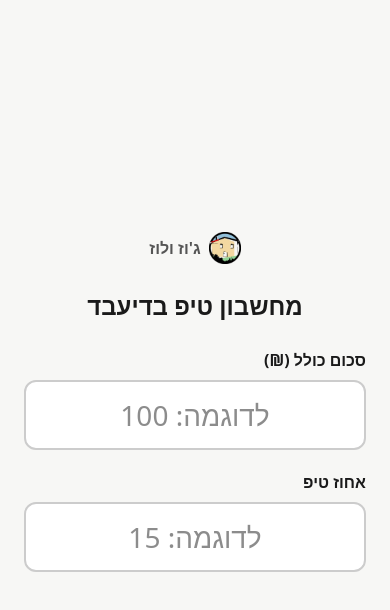
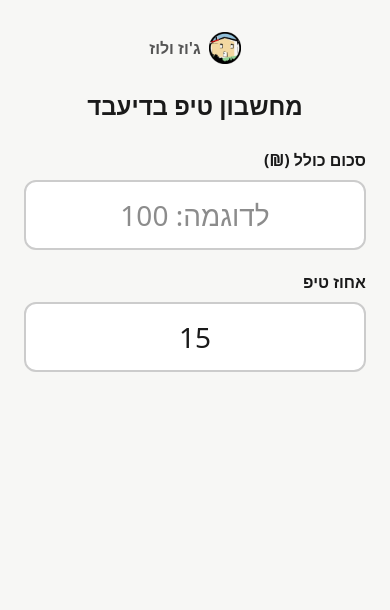
Before and after one commit to naorlevi87/KfarHirur, a React (Vite) app: page /tipCalc in a window 390 px wide. Shown: the top 610 px of the page. Built offline with nearby package versions, Linux system fonts and the light colour scheme; no server answers; a web font is replaced by a local one.

Commit message:
fix(tipCalc): default tip to 15%%, anchor layout to top for mobile keyboard

```diff
--- a/src/pages/tipCalc/TipCalcPage.css
+++ b/src/pages/tipCalc/TipCalcPage.css
@@ -24,9 +24,10 @@
   display: flex;
   flex-direction: column;
   align-items: center;
-  justify-content: center;
+  justify-content: flex-start;
   gap: 1.5rem;
   padding: 1.5rem;
+  padding-top: 2rem;
   background: #f7f7f5;
   color: #1a1a1a;
   font-family: system-ui, -apple-system, "Segoe UI", sans-serif;
--- a/src/pages/tipCalc/TipCalcPage.jsx
+++ b/src/pages/tipCalc/TipCalcPage.jsx
@@ -15,7 +15,7 @@ function parseWholeNonNegative(raw) {
 
 export function TipCalcPage() {
   const [totalRaw, setTotalRaw] = useState('');
-  const [percentRaw, setPercentRaw] = useState('');
+  const [percentRaw, setPercentRaw] = useState('15');
 
   const total = parseWholeNonNegative(totalRaw);
   const percent = parseWholeNonNegative(percentRaw);
```
